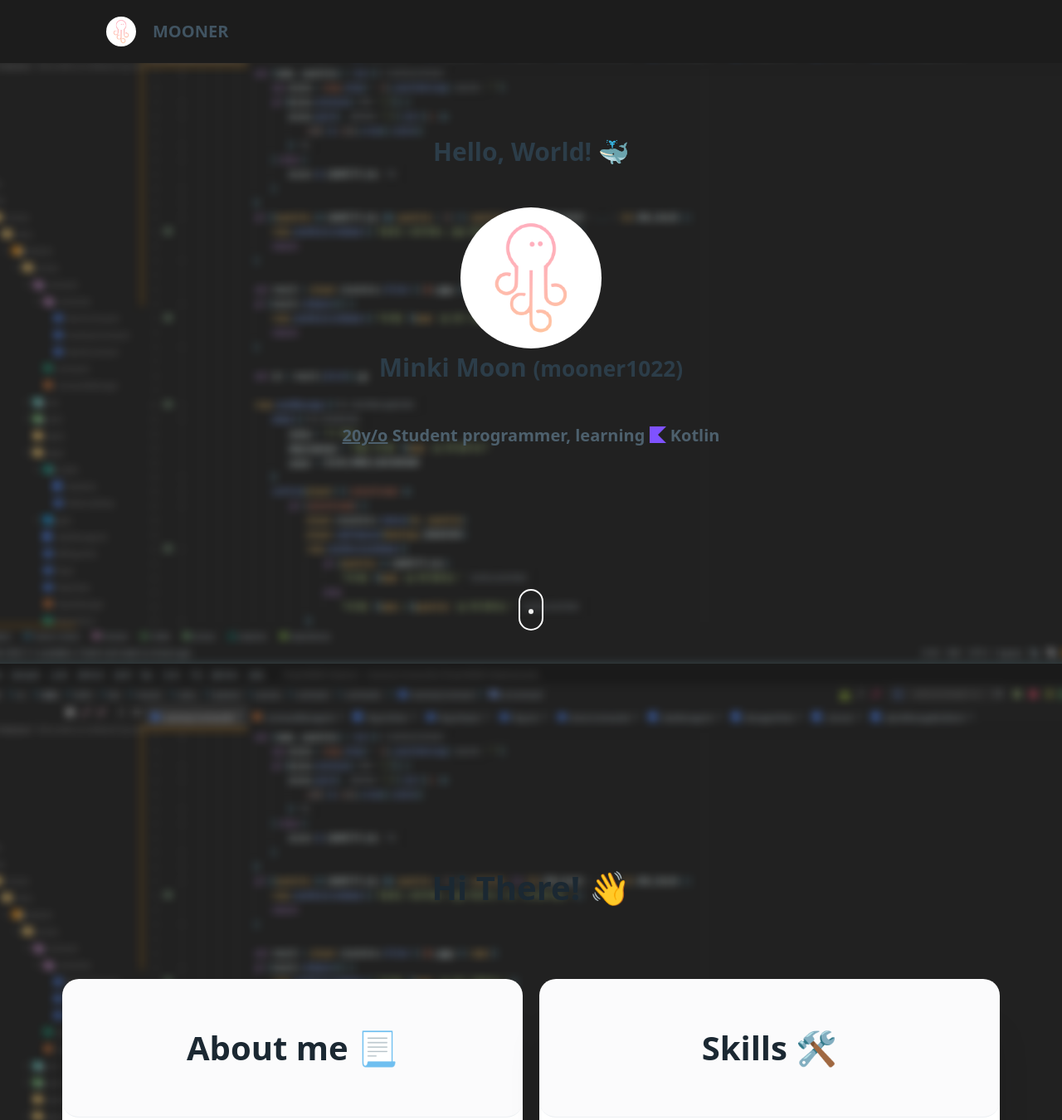
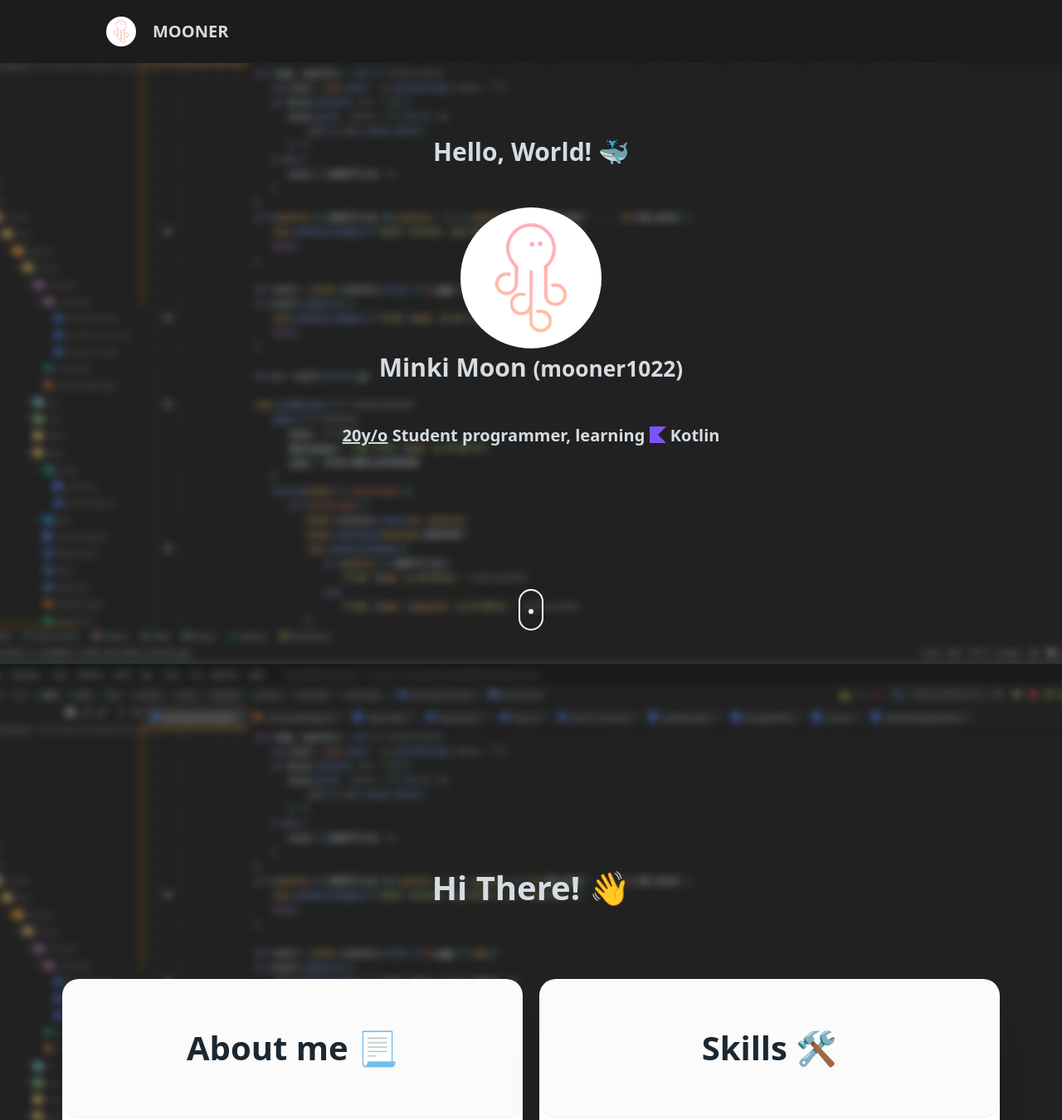
Before and after one commit to mooner1022/mooner1022.github.io, a plain HTML site: page index.html in a window 1280 px wide. Shown: the top 1350 px of the page at 83% size. Drawn offline with nearby package versions, Linux system fonts and the light colour scheme; no server answers.

Commit message:
Improve text readability on light theme

```diff
--- a/css/index.css
+++ b/css/index.css
@@ -67,6 +67,10 @@ article > footer {
     border-radius: 20px;
     padding-top: 20px;
     padding-bottom: 20px;
+}
+
+.title {
+    color: #d5dce2;
 }
 
 #git-repo {
--- a/index.html
+++ b/index.html
@@ -32,7 +32,7 @@
 <main class="container">
     <section id="scroll-heading">
         <div id="heading">
-            <h3>Hello, World! 🐳</h3>
+            <h3 class="title">Hello, World! 🐳</h3>
             <div id="body">
                 <div id="profile-image-container">
                     <svg id="circular-wrapper">
@@ -40,8 +40,8 @@
                     </svg>
                     <img id="profile-image" src="img/profile.png" alt="Profile image">
                 </div>
-                <h3 id="name">Minki Moon <small>(mooner1022)</small></h3>
-                <h6><u>20y/o</u> Student programmer, learning
+                <h3 class="title" id="name">Minki Moon <small>(mooner1022)</small></h3>
+                <h6 class="title"><u>20y/o</u> Student programmer, learning
                     <svg id="icon-kotlin" role="img" viewBox="0 0 24 24" xmlns="http://www.w3.org/2000/svg"><title>Kotlin</title><path d="M24 24H0V0h24L12 12Z"/></svg>
                     Kotlin</h6>
 
@@ -50,7 +50,7 @@
         </div>
     </section>
     <section id="scroll-introduction">
-        <h1>Hi There! 👋</h1>
+        <h1 class="title">Hi There! 👋</h1>
         <div class="grid">
             <article data-aos="fade">
                 <header><h1>About me 📃</h1></header>
@@ -80,14 +80,14 @@
             </article>
         </div>
     </section>
-    <h1>Recent projects</h1>
+    <h1 class="title">Recent projects</h1>
     <section id="git-repo">
     </section>
 </main>
 <nav data-aos="fade" data-aos-anchor="#scroll-introduction">
     <ul>
         <li><img src="img/profile.png" alt="Profile image"></li>
-        <li><strong>MOONER</strong></li>
+        <li class="title"><strong>MOONER</strong></li>
     </ul>
 </nav>
 <script src="https://unpkg.com/aos@next/dist/aos.js"></script>
```
